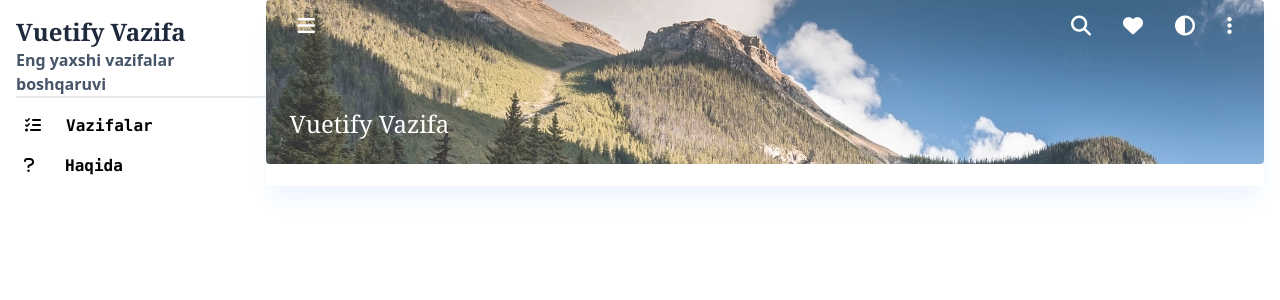
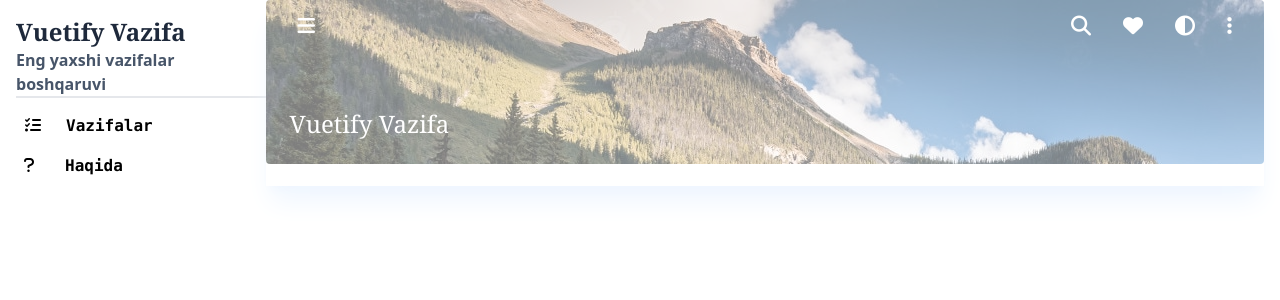
Before and after one commit to darkligh2818/up-to, a Vue app: page / in a window 1280 px wide. Shown: the top 300 px of the page. Built offline with nearby package versions, Linux system fonts and the light colour scheme.

Commit message:
going...

```diff
--- a/package.json
+++ b/package.json
@@ -26,7 +26,8 @@
     "@vue/cli-service": "~5.0.0",
     "eslint": "^7.32.0",
     "eslint-plugin-vue": "^8.0.3",
-    "vue-cli-plugin-tailwind": "~3.0.0"
+    "vue-cli-plugin-tailwind": "~3.0.0",
+    "vue-cli-plugin-vuetify": "~2.5.8"
   },
   "eslintConfig": {
     "root": true,
--- a/src/App.vue
+++ b/src/App.vue
@@ -28,13 +28,7 @@ export default {
   },
   data() {
     return {
-      color: 'bg-gray-400'
     }
   },
-  methods: {
-    activeColor() {
-      this.color;
-    }
-  }
 }
 </script>
--- a/src/components/NavBar.vue
+++ b/src/components/NavBar.vue
@@ -1,5 +1,5 @@
 <template>
-    <div class="px-6 bg-gray-700 navbar opacity-80 rounded">
+    <div class="px-6 bg-gray-700 navbar opacity-50 rounded">
         <div class="flex justify-between py-2">
             <div>
                 <i class="fa-solid fa-bars text-white text-xl  duration-200  p-1 rounded-full px-2 hover:bg-gray-500"></i>
```
Also changed, not shown: 1 other file (tests, documents, lock files or other folders).
